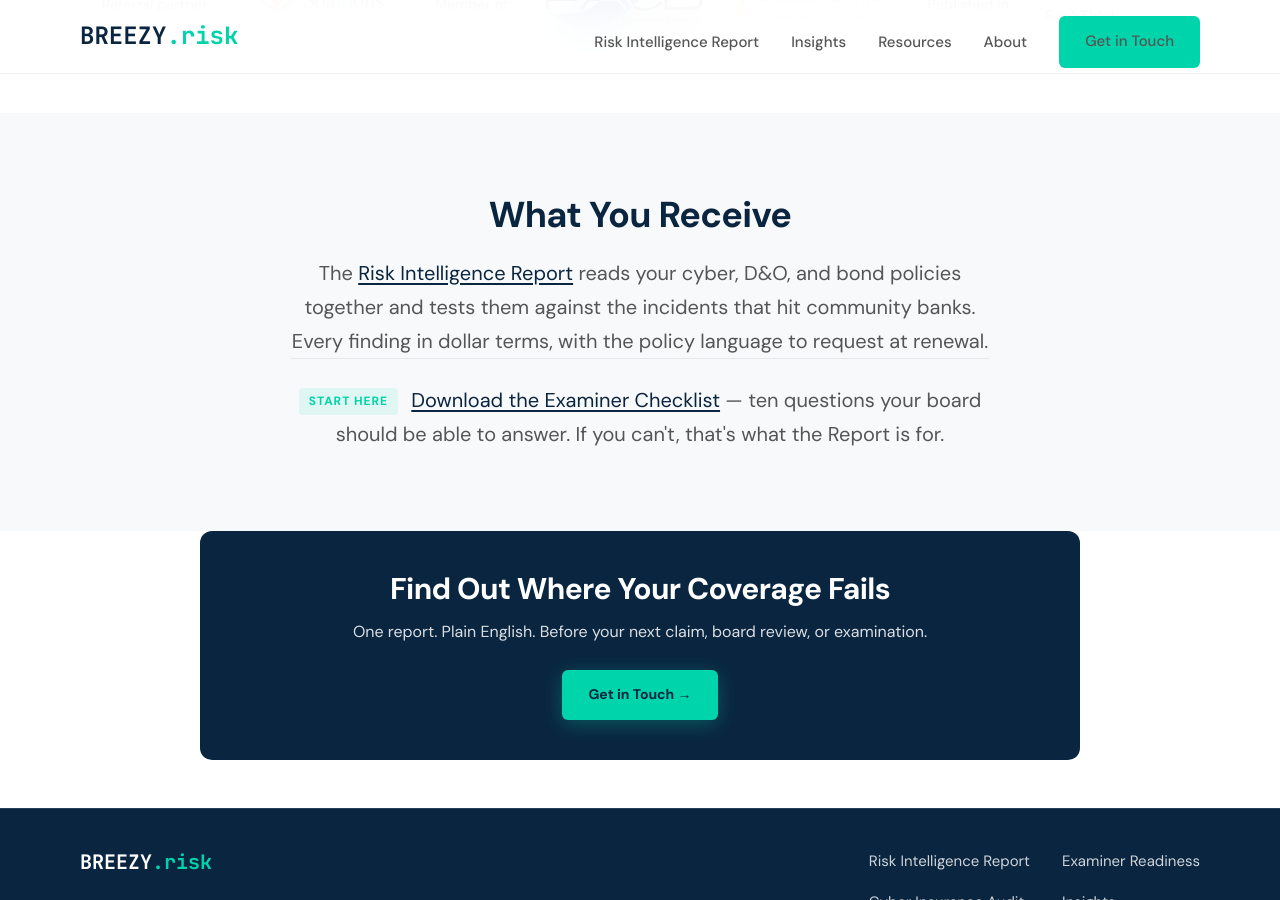
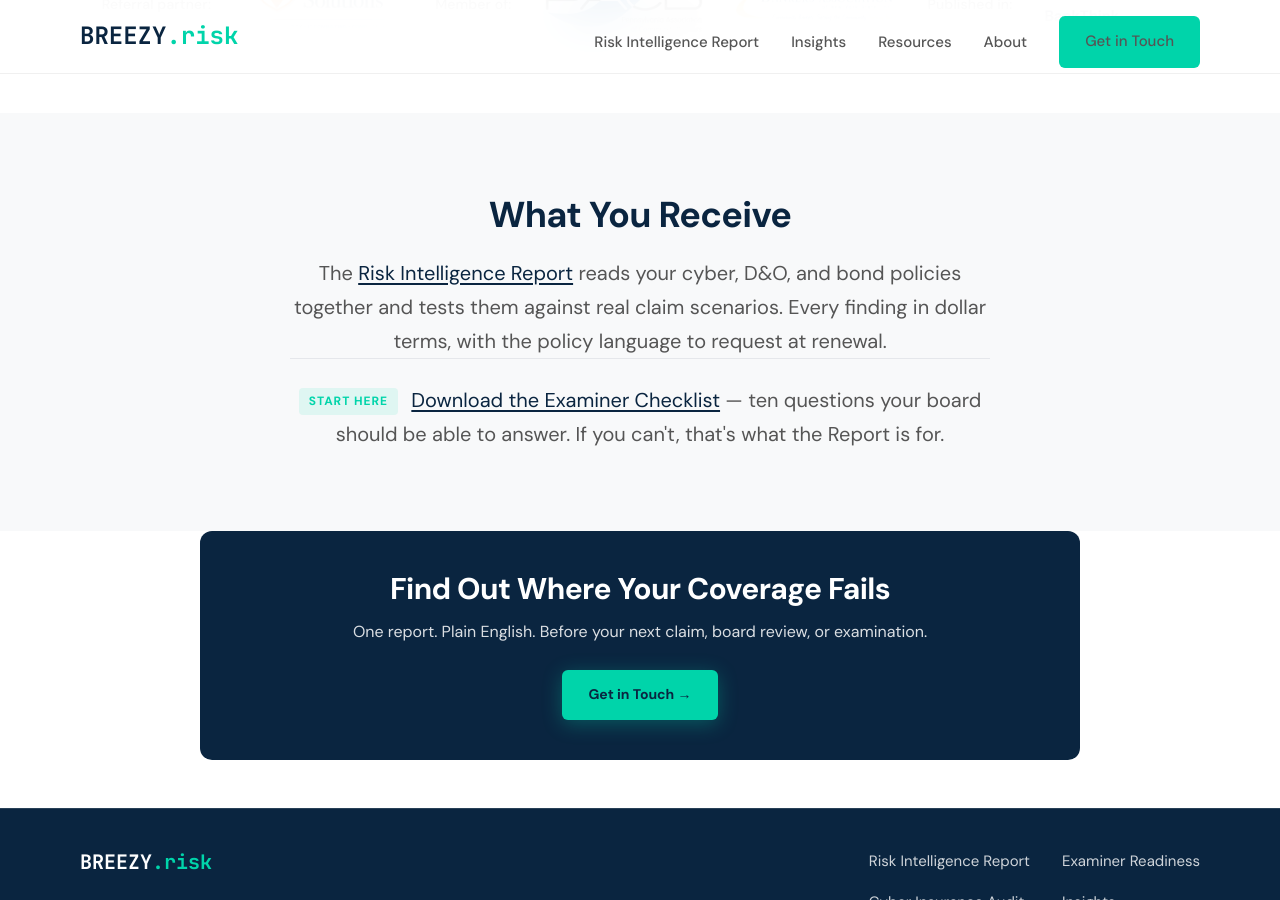
Before and after one commit to joeproe1/breezyrisk.com, a Jekyll site: the page built from index.html, in a window 1280 px wide and 900 px high, scrolled down 1275 px. Built offline with Jekyll 4.4.1, drawn with Linux system fonts in a browser that asks for light colours.

Commit message:
Replace generic incidents with real claim scenarios

```diff
--- a/index.html
+++ b/index.html
@@ -113,7 +113,7 @@ description: "I don't place insurance. I audit it. Find where your cyber, D&O, a
   <div class="container">
     <div class="section-header" style="margin-bottom: 0;">
       <h2>What You Receive</h2>
-      <p>The <a href="{{ '/risk-intelligence-report/' | relative_url }}">Risk Intelligence Report</a> reads your cyber, D&amp;O, and bond policies together and tests them against the incidents that hit community banks. Every finding in dollar terms, with the policy language to request at renewal.</p>
+      <p>The <a href="{{ '/risk-intelligence-report/' | relative_url }}">Risk Intelligence Report</a> reads your cyber, D&amp;O, and bond policies together and tests them against real claim scenarios. Every finding in dollar terms, with the policy language to request at renewal.</p>
       <p class="start-here"><span class="start-here-label">Start here</span> <a href="{{ '/assets/downloads/Breezy_Risk_Examiner_Checklist.pdf' | relative_url }}" download>Download the Examiner Checklist</a> &mdash; ten questions your board should be able to answer. If you can't, that's what the Report is for.</p>
     </div>
   </div>
```
